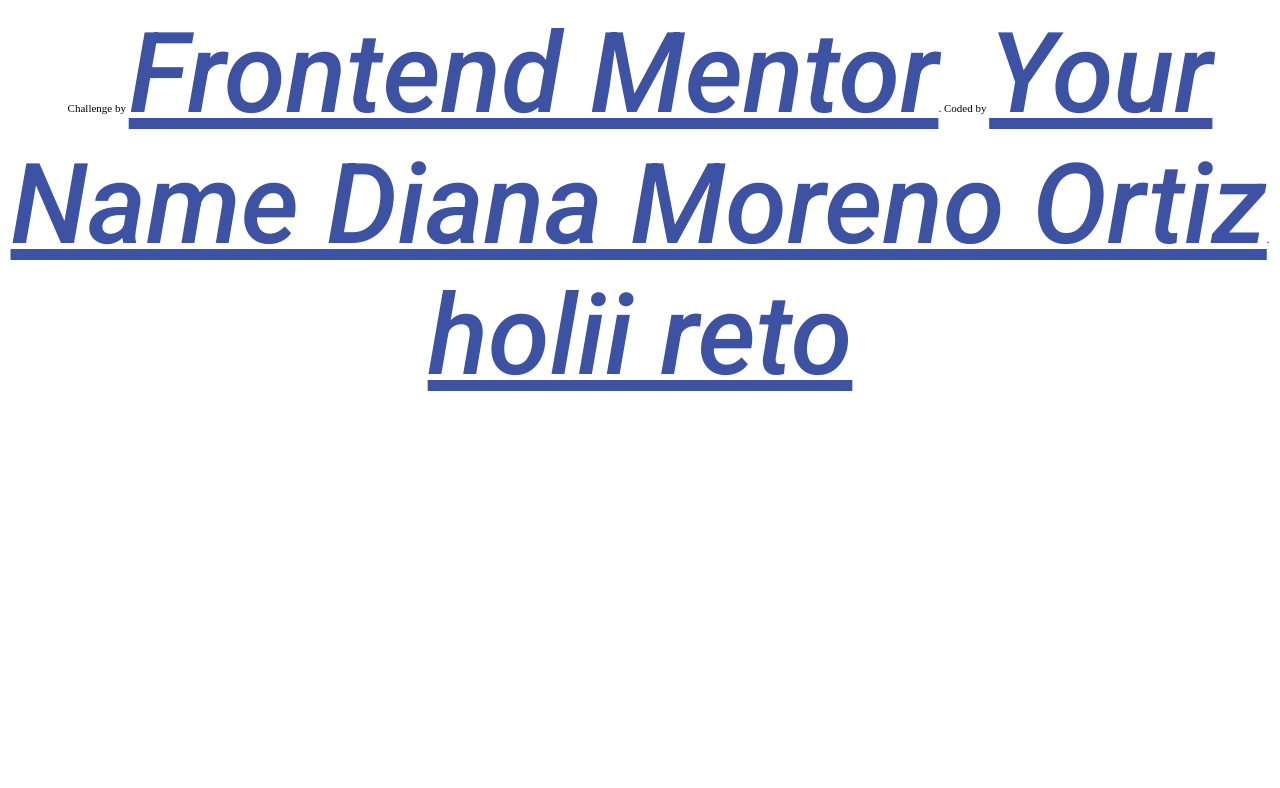
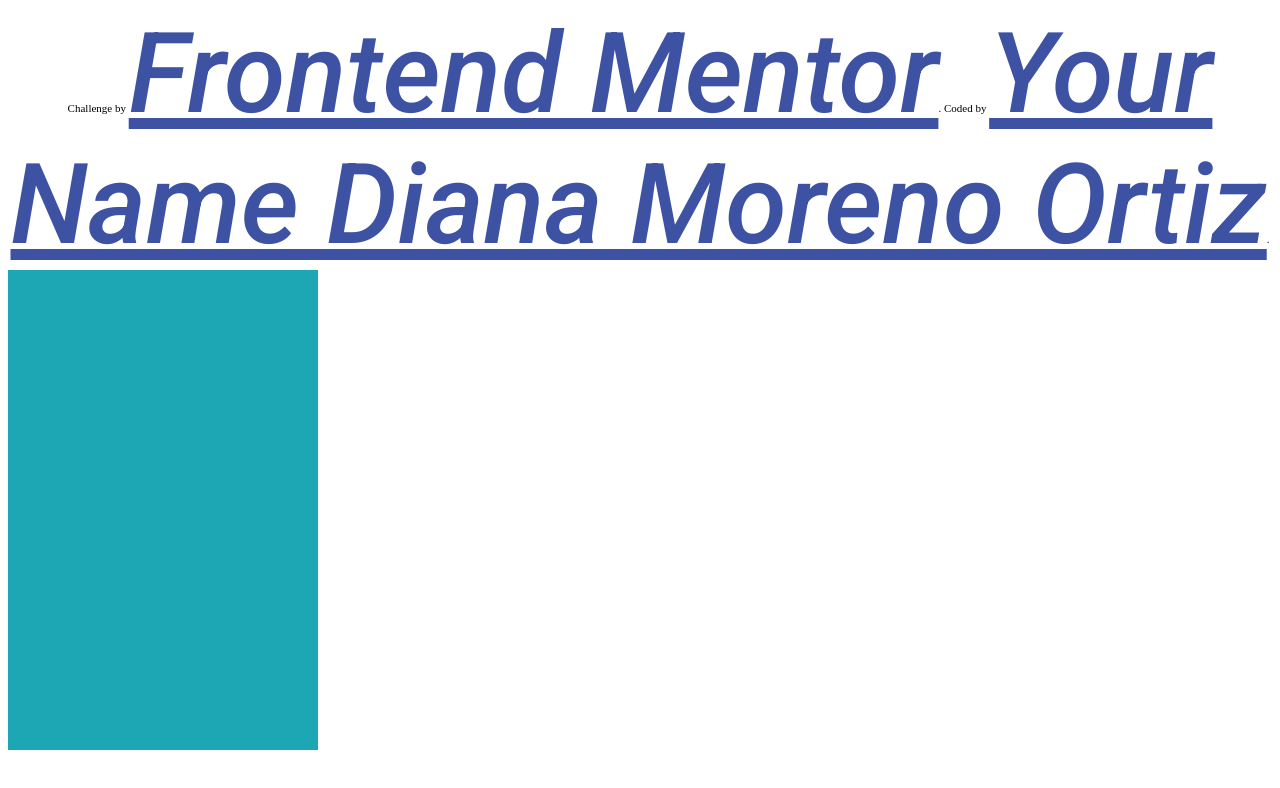
Before and after one commit to dmoreno06/retoProfileCardComponent, a plain HTML site: page index.html in a window 1280 px wide. Drawn offline with Linux system fonts and the light colour scheme.

Commit message:
estructura body css

```diff
--- a/css/style.css
+++ b/css/style.css
@@ -9,3 +9,15 @@
     text-align: center;
     font-size: 7rem;
 }
+
+
+/*  inicio del body*/
+
+.body {
+    width: 310px;
+    height: 480px;
+    background-color: #1da7b4;
+}
+
+
+/*  fin del body*/
--- a/index.html
+++ b/index.html
@@ -20,8 +20,13 @@
     <div class="attribution">
         Challenge by <a href="https://www.frontendmentor.io?ref=challenge" target="_blank">Frontend Mentor</a>. Coded by <a href="#">Your Name Diana Moreno Ortiz</a>.
 
-        <div class="attribution">
-            <a href="www.google.com">holii reto</a>
+        <div class="body">
+            <div class="container">
+                <div class="header"></div>
+                <div class="photo"></div>
+                <div class="name"></div>
+                <div class="numbers"></div>
+            </div>
         </div>
     </div>
 </body>
```
